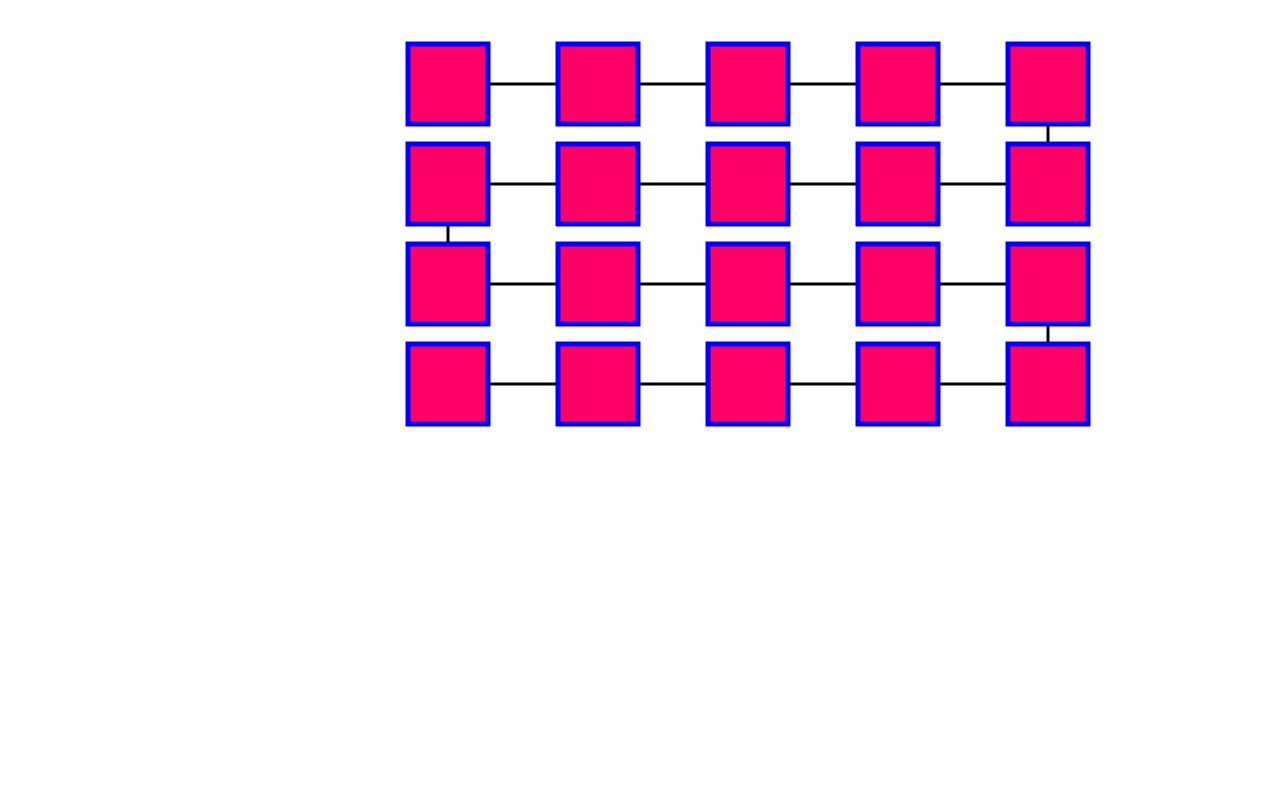
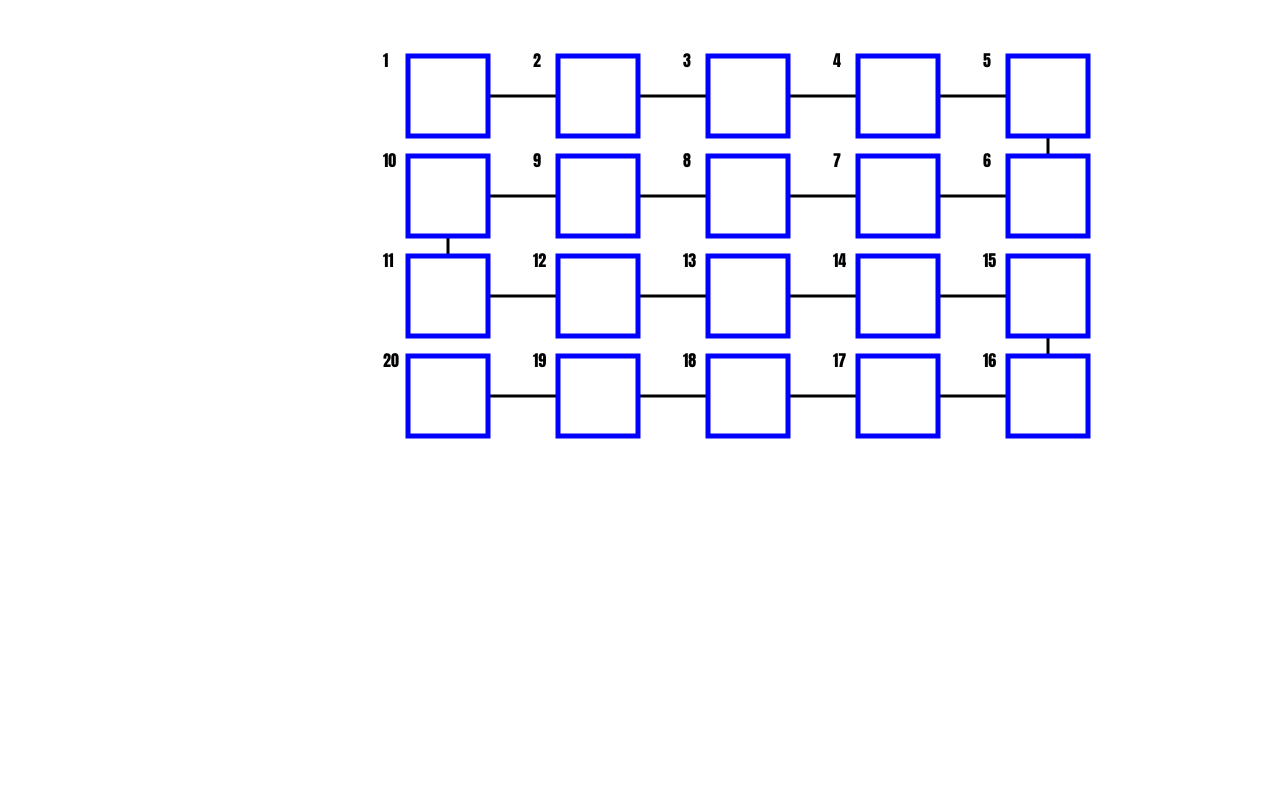
Before and after one commit to LukeVidalis/CS5044-Practical-3, a website: page index.html in a window 1280 px wide. Shown: the part 86-876 px from the top of the page. Drawn offline with nearby package versions, Linux system fonts and the light colour scheme; files whose address does not match are found by name.

Commit message:
Added numbers and mouse over effect to squares

```diff
--- a/index.html
+++ b/index.html
@@ -113,6 +113,60 @@
 								else
 									return 350;
 							})
+							.on("mouseenter",function (d) {
+								d3.select(this)
+										.style("fill","#f93378")
+							})
+							.on("mouseout",function (d) {
+								d3.select(this)
+										.style("fill","#ff0066")
+							});
+
+
+
+
+				d3.select("svg")
+						.selectAll("text")
+						.data(SeasonInfo)
+						.enter()
+						.append("text")
+							.attr("x",function (d,i) {
+								return (i%5)*150 +375;
+							})
+							.attr("y",function (d,i) {
+								if(i<=4)
+									return 55;
+								else if(i>4&&i<=9)
+									return 155;
+								else if(i>9&&i<=14)
+									return 255;
+								else
+									return 355;
+							})
+							.attr("dy", ".35em")
+							.text(function (d,i) {
+								if(i<=4)
+									return parseInt(i+1);
+								else if(i>4&&i<=9)
+									return parseInt(10-i%5);
+								else if(i>9&&i<=14)
+									return parseInt(i+1);
+								else
+									return parseInt(20-i%5);
+							})
+
+
+
+				d3.select("svg")
+						.selectAll("rect").data(SeasonInfo)
+						.enter().append("rect")
+						.attr("x", function(d, i){ return i*250})
+						.attr("y", function(d, i){ return i*50})
+						.attr("height", 50)
+						.attr("width", 50)
+						.style("fill","http://localhost:8888/Desktop/Uni/CS5044%20Information%20Visualization%20and%20Visual%20Analytics/Practical%203/Part%202/Teams/1024px-Brighton_%26_Hove_Albion_logo.png")
+						.style("stroke", "white")
+
 			};
 
 
--- a/indexCSS.css
+++ b/indexCSS.css
@@ -16,7 +16,7 @@
 	height: 135px;
 }
 rect{
-	fill: #ff0066;
+	fill: white;
 	stroke: blue;
 	stroke-width: 5px;
 }
@@ -26,9 +26,11 @@ line{
 	stroke-width: 3px;
 }
 
+
 #FirstVis {
 	/*margin-top: 70px;*/
 	height: 2000px;
+	font-family: Impact;
 }
 
 li {
```
